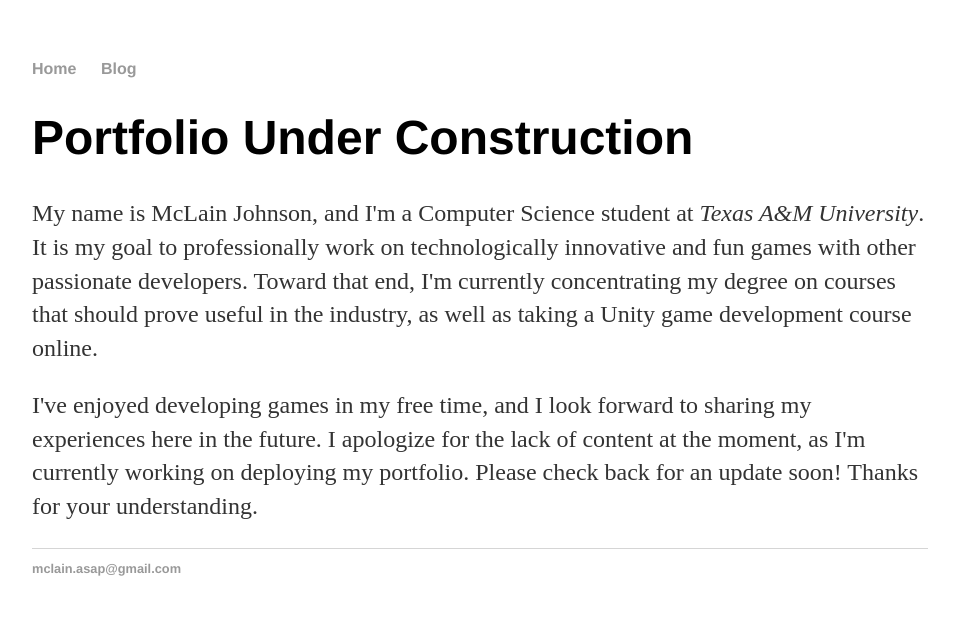
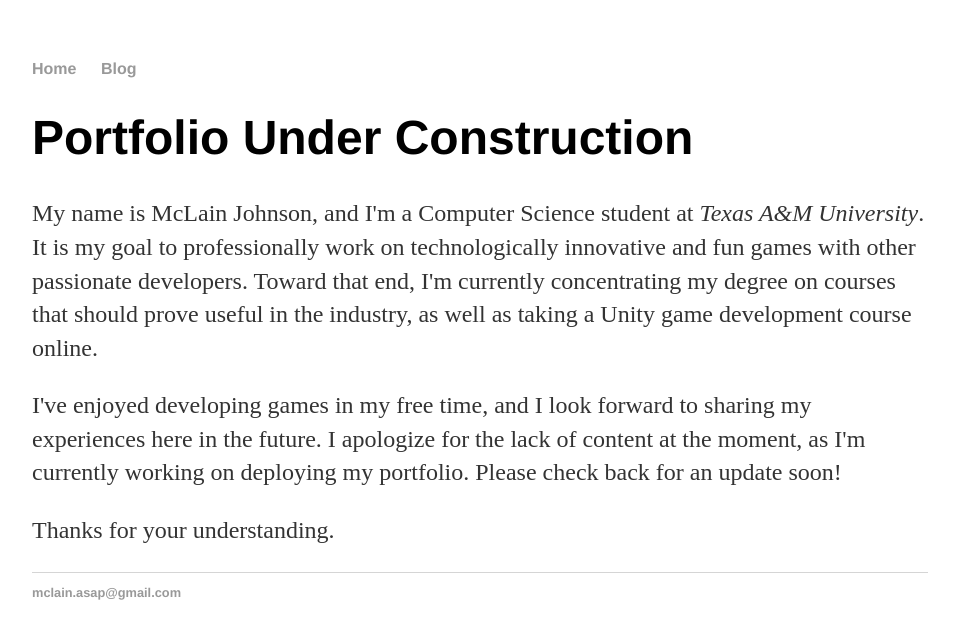
Before and after one commit to mclainj/mclainj.github.io, a Jekyll site: the page built from index.html, in a window 1280 px wide. Shown: the top 639 px of the page, without its empty margins (160-1114 px from the left). Built offline with Jekyll 4.4.1, drawn with Linux system fonts in a browser that asks for light colours.

```diff
--- a/index.html
+++ b/index.html
@@ -8,5 +8,6 @@ title: McLain Johnson
 		It is my goal to professionally work on technologically innovative and fun games with other passionate developers. Toward that end, I'm currently concentrating my degree on courses that should prove useful in the industry,
 		 as well as taking a Unity game development course online. </p>
 	<p>I've enjoyed developing games in my free time, and I look forward to sharing my experiences here in the future.
-		I apologize for the lack of content at the moment, as I'm currently working on deploying my portfolio. Please check back for an update soon! Thanks for your understanding.</p>
+		I apologize for the lack of content at the moment, as I'm currently working on deploying my portfolio. Please check back for an update soon!</p>
+	<p>Thanks for your understanding.</p>
 </div><!-- /.blurb -->
```
